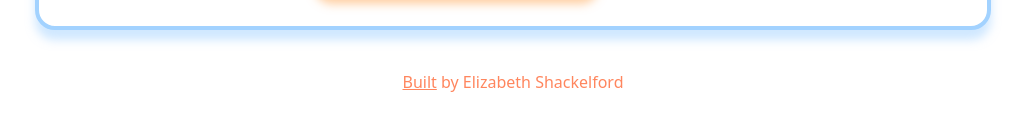
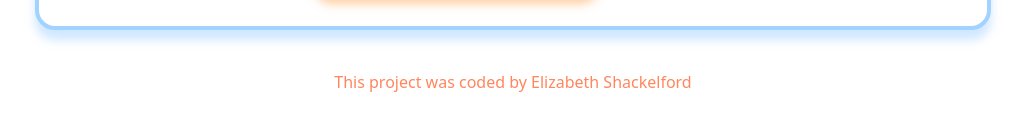
Before and after one commit to E-C-Shackelford/my-react-dictionary-project, a React (Create React App) app: page / in a window 1280 px wide. Shown: the part 285-416 px from the top of the page, without its empty margins (127-1152 px from the left). Built offline with nearby package versions, Linux system fonts and the light colour scheme; no server answers.

Commit message:
Edit footer link

```diff
--- a/src/App.css
+++ b/src/App.css
@@ -20,6 +20,9 @@
   margin: 20px 0;
   text-align: center;
 }
+.App-footer a {
+  text-decoration: none;
+}
 .App-footer a:hover {
   color: #1089ff;
 }
--- a/src/App.js
+++ b/src/App.js
@@ -16,9 +16,8 @@ export default function App() {
             target="_blank"
             rel="noopener noreferrer"
           >
-            Built
-          </a>{" "}
-          by Elizabeth Shackelford
+            This project was coded by Elizabeth Shackelford
+          </a>
         </footer>
       </div>
     </div>
```
